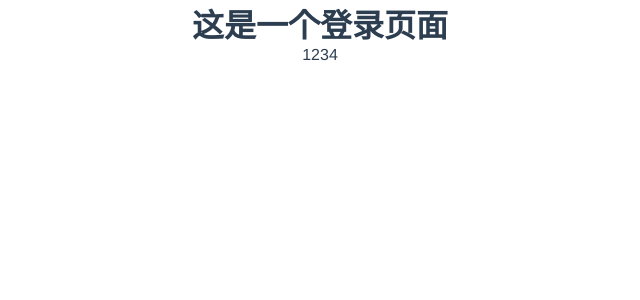
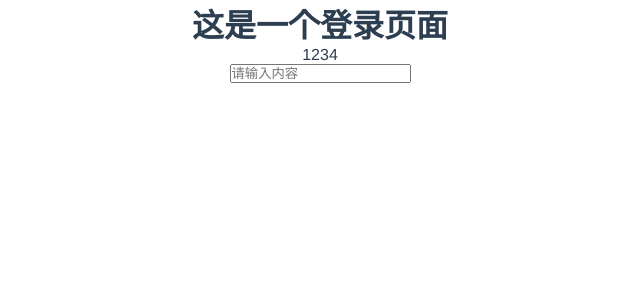
Before and after one commit to jasonjanny/news-development, a Vue app: page /#/login in a window 1280 px wide. Shown: the top 300 px of the page, without its empty margins (320-960 px from the left). Built offline with nearby package versions, Linux system fonts and the light colour scheme.

Commit message:
实现单文件父组件内使用子组件

```diff
--- /dev/null
+++ b/src/components/MyInput.vue
@@ -0,0 +1,10 @@
+<template>
+  <input type="text" placeholder="请输入内容" />
+</template>
+
+<script>
+export default {};
+</script>
+
+<style>
+</style>
--- a/src/views/Login.vue
+++ b/src/views/Login.vue
@@ -2,16 +2,24 @@
   <div>
     <h1>这是一个登录页面</h1>
     <p>{{ msg }}</p>
+    <!-- 用标签渲染子组件 -->
+    <MyInput></MyInput>
   </div>
 </template>
 
 <script>
+// 引入子组件
+import MyInput from "../components/MyInput.vue";
 export default {
   data() {
     return {
       msg: 1234,
     };
   },
+  // 注册子组件
+  components: {
+    MyInput,
+  },
 };
 </script>
 
```
